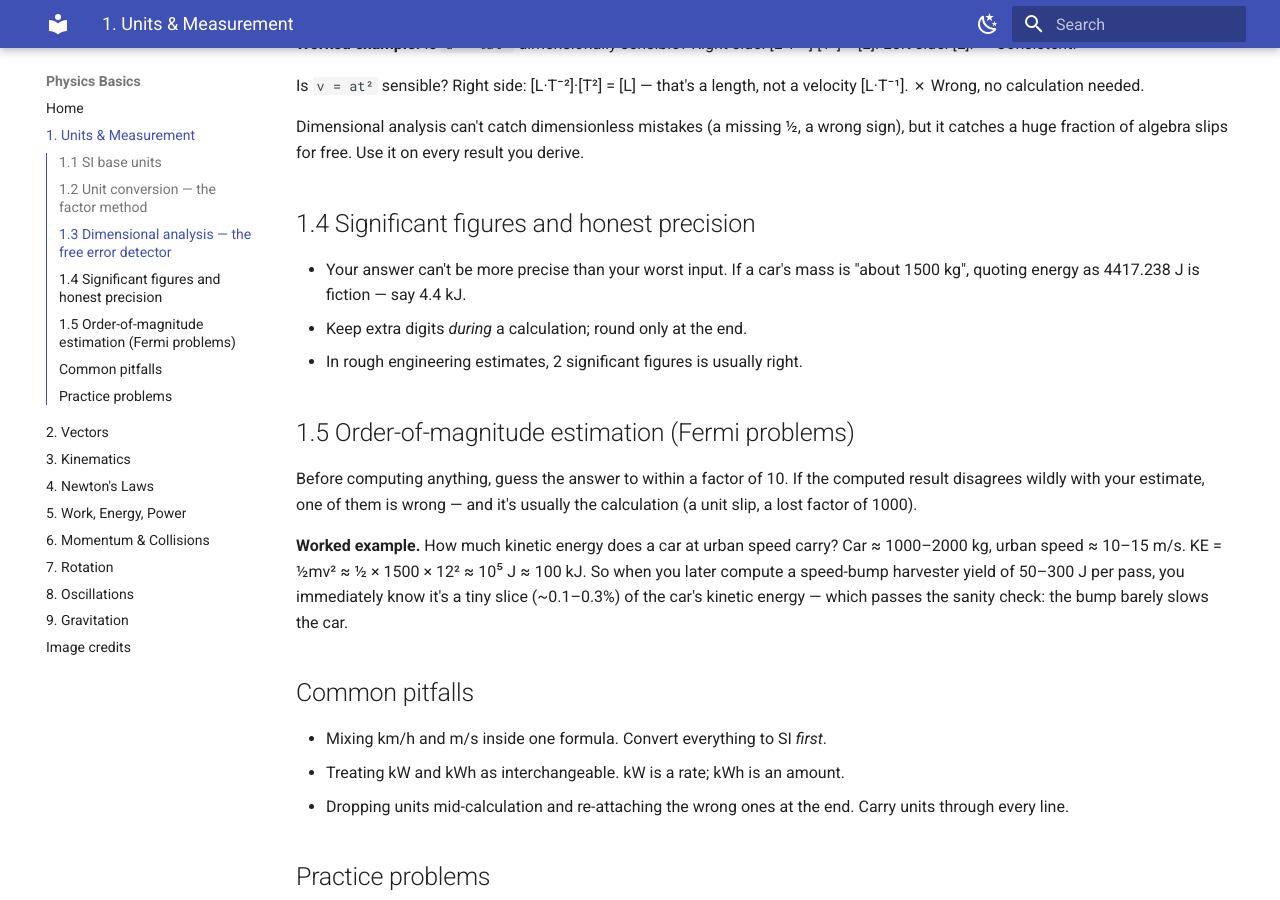
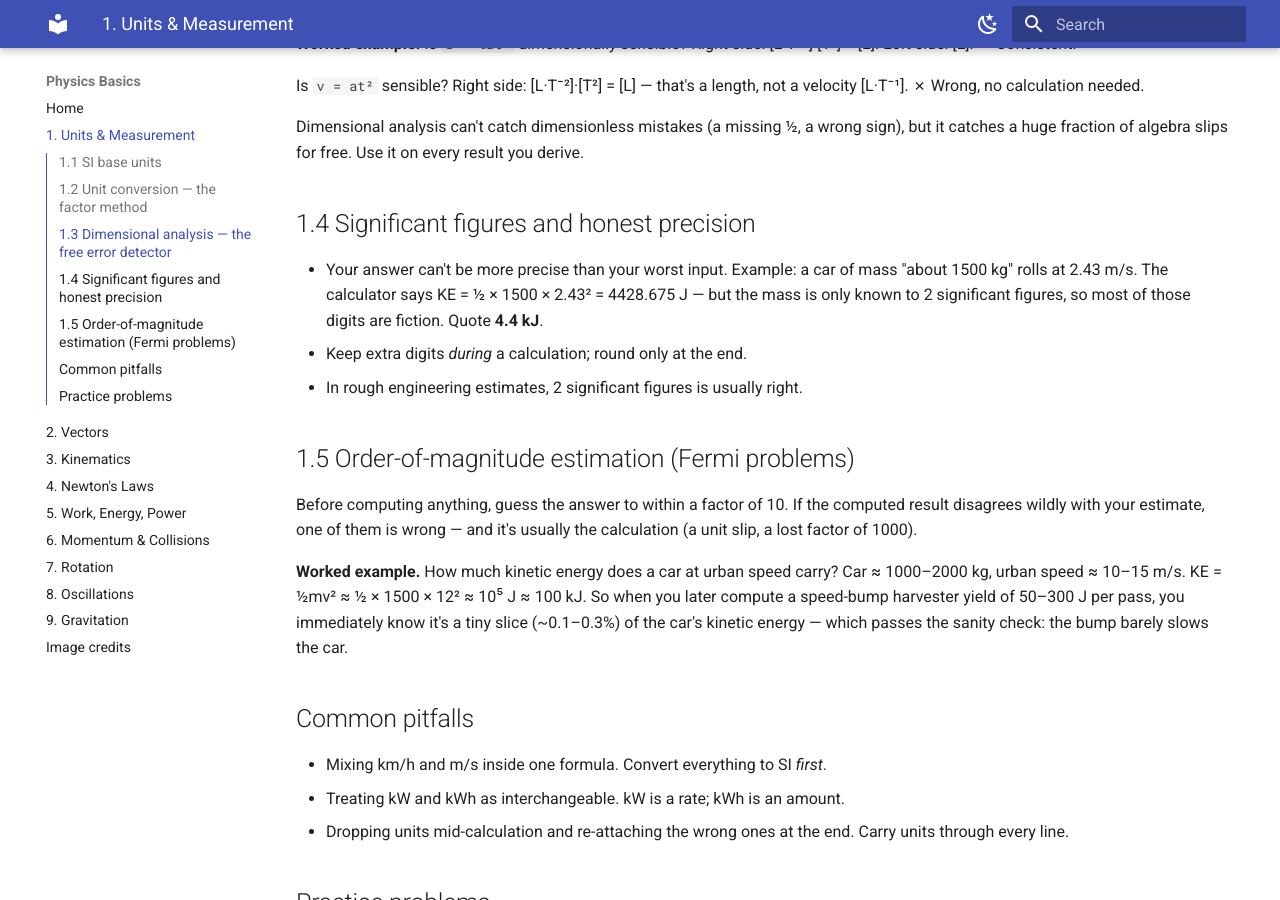
Before and after one commit to Nrad8394/Physics-Basics, an MkDocs documentation site: the page built from docs/01-Units-and-Measurement.md, in a window 1280 px wide and 900 px high, scrolled down 1533 px. Built offline with MkDocs 1.6.1 and Material for MkDocs 9.7.7, drawn with Linux system fonts in a browser that asks for light colours.

Commit message:
Ch1: make the significant-figures example reproducible
Co-Authored-By: Claude Fable 5 <noreply@anthropic.com>

```diff
--- a/docs/01-Units-and-Measurement.md
+++ b/docs/01-Units-and-Measurement.md
@@ -61,8 +61,10 @@ every result you derive.
 
 ## 1.4 Significant figures and honest precision
 
-- Your answer can't be more precise than your worst input. If a car's mass is
-  "about 1500 kg", quoting energy as 4417.238 J is fiction — say 4.4 kJ.
+- Your answer can't be more precise than your worst input. Example: a car of
+  mass "about 1500 kg" rolls at 2.43 m/s. The calculator says
+  KE = ½ × 1500 × 2.43² = 4428.675 J — but the mass is only known to 2
+  significant figures, so most of those digits are fiction. Quote **4.4 kJ**.
 - Keep extra digits *during* a calculation; round only at the end.
 - In rough engineering estimates, 2 significant figures is usually right.
 
```
